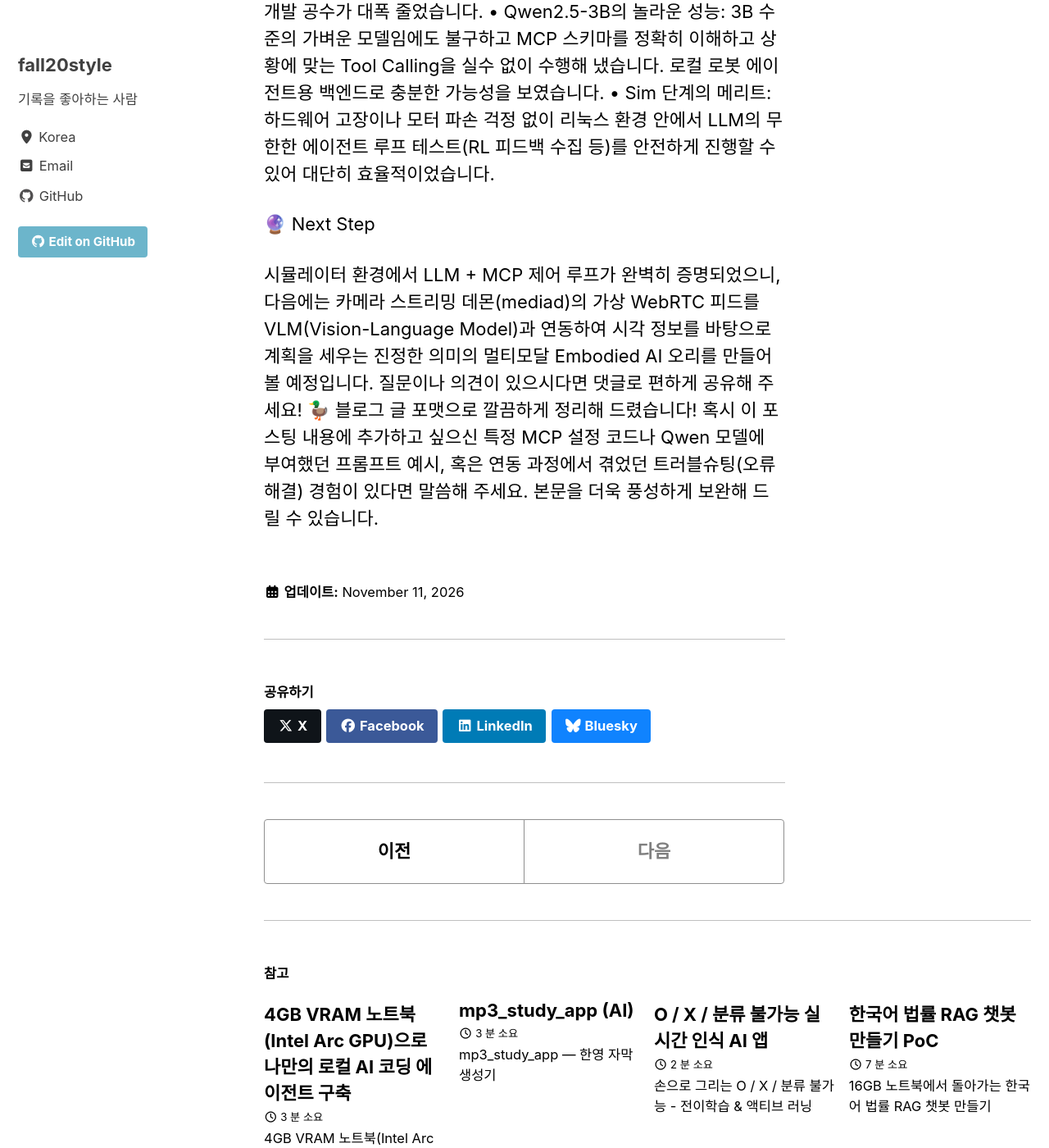
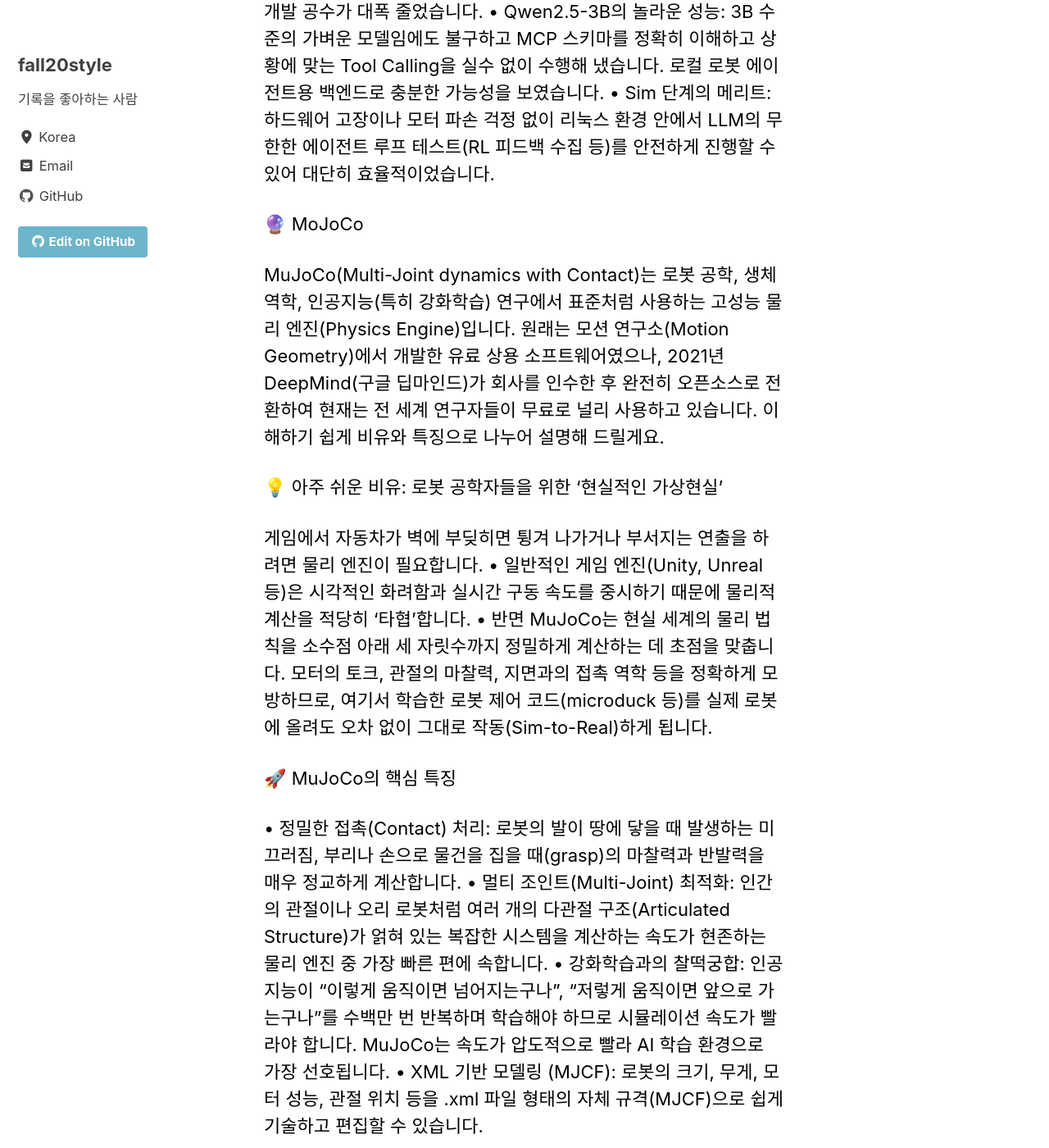
Before and after one commit to fall20style/fall20style.github.io, a Jekyll site: the page built from _posts/2026-11-11-duck-sim-mcp.md, in a window 1280 px wide and 1400 px high, scrolled down 2969 px. Shown: the whole window at 82% size. Built offline with Jekyll 4.4.1, drawn with Linux system fonts in a browser that asks for light colours; cached includes are drawn as plain includes; some of the changed text lies outside the part shown.

Commit message:
Update 2026-11-11-duck-sim-mcp.md

```diff
--- a/_posts/2026-11-11-duck-sim-mcp.md
+++ b/_posts/2026-11-11-duck-sim-mcp.md
@@ -58,8 +58,28 @@ LLM 시스템 프롬프트에 로봇의 상태 조건(예: 넘어짐, 앞에 물
 • Qwen2.5-3B의 놀라운 성능: 3B 수준의 가벼운 모델임에도 불구하고 MCP 스키마를 정확히 이해하고 상황에 맞는 Tool Calling을 실수 없이 수행해 냈습니다. 로컬 로봇 에이전트용 백엔드로 충분한 가능성을 보였습니다.
 • Sim 단계의 메리트: 하드웨어 고장이나 모터 파손 걱정 없이 리눅스 환경 안에서 LLM의 무한한 에이전트 루프 테스트(RL 피드백 수집 등)를 안전하게 진행할 수 있어 대단히 효율적이었습니다.
 
-🔮 Next Step
+🔮 MoJoCo
 
-시뮬레이터 환경에서 LLM + MCP 제어 루프가 완벽히 증명되었으니, 다음에는 카메라 스트리밍 데몬(mediad)의 가상 WebRTC 피드를 VLM(Vision-Language Model)과 연동하여 시각 정보를 바탕으로 계획을 세우는 진정한 의미의 멀티모달 Embodied AI 오리를 만들어 볼 예정입니다.
-질문이나 의견이 있으시다면 댓글로 편하게 공유해 주세요! 🦆
-블로그 글 포맷으로 깔끔하게 정리해 드렸습니다! 혹시 이 포스팅 내용에 추가하고 싶으신 특정 MCP 설정 코드나 Qwen 모델에 부여했던 프롬프트 예시, 혹은 연동 과정에서 겪었던 트러블슈팅(오류 해결) 경험이 있다면 말씀해 주세요. 본문을 더욱 풍성하게 보완해 드릴 수 있습니다.
+
+MuJoCo(Multi-Joint dynamics with Contact)는 로봇 공학, 생체 역학, 인공지능(특히 강화학습) 연구에서 표준처럼 사용하는 고성능 물리 엔진(Physics Engine)입니다.
+원래는 모션 연구소(Motion Geometry)에서 개발한 유료 상용 소프트웨어였으나, 2021년 DeepMind(구글 딥마인드)가 회사를 인수한 후 완전히 오픈소스로 전환하여 현재는 전 세계 연구자들이 무료로 널리 사용하고 있습니다.
+이해하기 쉽게 비유와 특징으로 나누어 설명해 드릴게요.
+
+💡 아주 쉬운 비유: 로봇 공학자들을 위한 '현실적인 가상현실'
+
+게임에서 자동차가 벽에 부딪히면 튕겨 나가거나 부서지는 연출을 하려면 물리 엔진이 필요합니다.
+• 일반적인 게임 엔진(Unity, Unreal 등)은 시각적인 화려함과 실시간 구동 속도를 중시하기 때문에 물리적 계산을 적당히 '타협'합니다.
+• 반면 MuJoCo는 현실 세계의 물리 법칙을 소수점 아래 세 자릿수까지 정밀하게 계산하는 데 초점을 맞춥니다. 모터의 토크, 관절의 마찰력, 지면과의 접촉 역학 등을 정확하게 모방하므로, 여기서 학습한 로봇 제어 코드(microduck 등)를 실제 로봇에 올려도 오차 없이 그대로 작동(Sim-to-Real)하게 됩니다.
+
+🚀 MuJoCo의 핵심 특징
+
+• 정밀한 접촉(Contact) 처리: 로봇의 발이 땅에 닿을 때 발생하는 미끄러짐, 부리나 손으로 물건을 집을 때(grasp)의 마찰력과 반발력을 매우 정교하게 계산합니다.
+• 멀티 조인트(Multi-Joint) 최적화: 인간의 관절이나 오리 로봇처럼 여러 개의 다관절 구조(Articulated Structure)가 얽혀 있는 복잡한 시스템을 계산하는 속도가 현존하는 물리 엔진 중 가장 빠른 편에 속합니다.
+• 강화학습과의 찰떡궁합: 인공지능이 "이렇게 움직이면 넘어지는구나", "저렇게 움직이면 앞으로 가는구나"를 수백만 번 반복하며 학습해야 하므로 시뮬레이션 속도가 빨라야 합니다. MuJoCo는 속도가 압도적으로 빨라 AI 학습 환경으로 가장 선호됩니다.
+• XML 기반 모델링 (MJCF): 로봇의 크기, 무게, 모터 성능, 관절 위치 등을 .xml 파일 형태의 자체 규격(MJCF)으로 쉽게 기술하고 편집할 수 있습니다.
+
+🦆 이번 프로젝트(duck-sim)에서의 역할
+
+이전 블로그 글에서 실행하신 ./scripts/duck-sim 환경에서, 눈에 보이는 가상 오리의 몸체와 오리가 딛고 있는 바닥, 그리고 오리가 넘어지거나 물건을 집는 물리적인 상호작용 전체를 계산해 주던 무대 뒷편의 진짜 핵심 엔진이 바로 이 MuJoCo였습니다.
+이 가상 공간 덕분에 값비싼 실제 하드웨어가 부서질 걱정 없이 Qwen2.5 모델과 MCP를 붙여 마음껏 에이전트 자율 제어 테스트를 하실 수 있었던 것입니다.
+혹시 MuJoCo 시뮬레이터에서 오리의 물리적 스펙(무게, 모터 힘 등)을 직접 수정해 보거나, 나중에 새로운 가상 물체를 추가해서 집어 올리는 테스트를 해보고 싶으신가요? 원하시는 다음 단계가 있다면 관련 가이드를 제안해 드릴게요.
```
